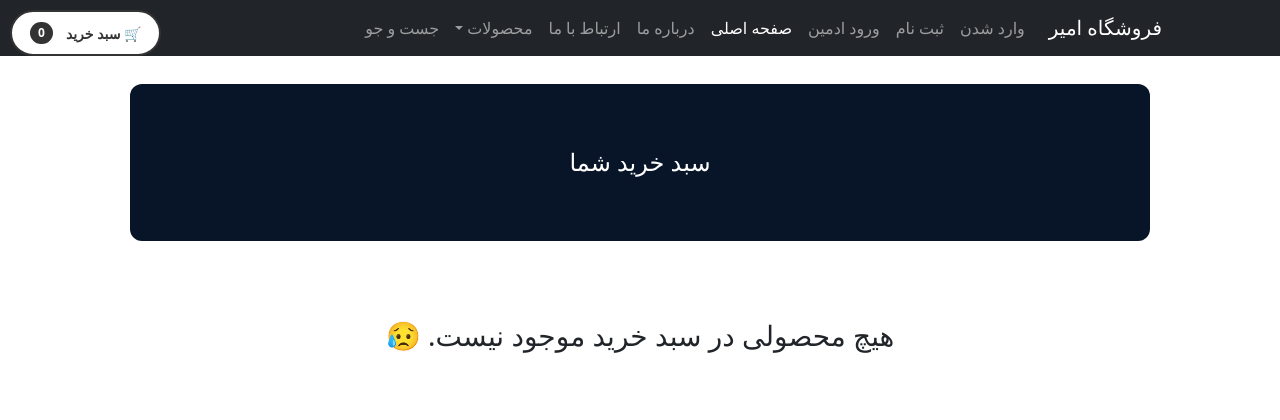
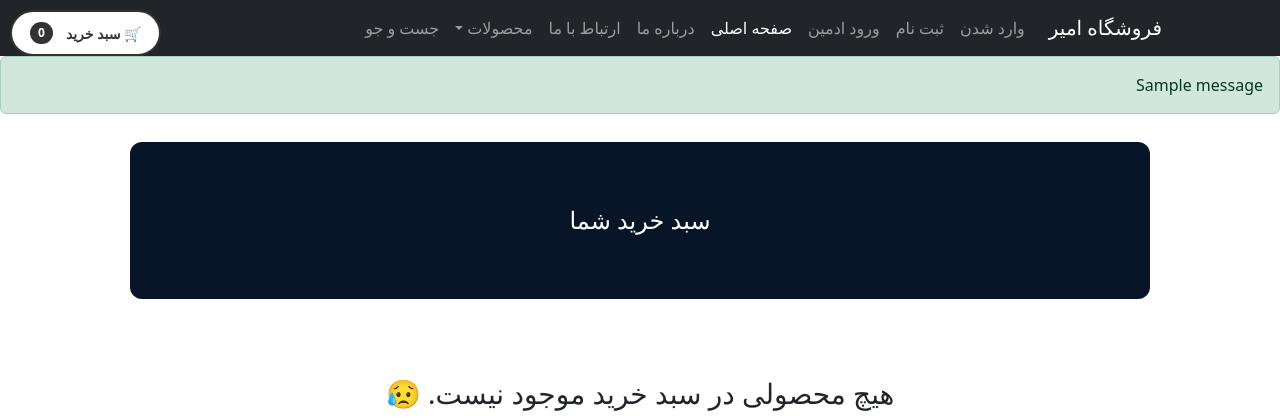
Before and after one commit to amirjavan094-gif/store2, a Django app: page /cart/ in a window 1280 px wide. Shown: the top 420 px of the page. Run offline with Django 5.2, Linux system fonts and the light colour scheme; data comes from the database, SQL or seed files in the repository; tables that the repository leaves empty hold one stand-in row (values such as "Sample post"); one stand-in notice (Sample message) is shown; parts of the project's set-up code (start-up, migrations or seed data) failed here and were passed over.

Commit message:
Update base.html
Fix messages

```diff
--- a/mysite/templates/base.html
+++ b/mysite/templates/base.html
@@ -20,8 +20,19 @@
     <!-- استایل اختصاصی هر صفحه -->
     {% block extra_css %}{% endblock %}
 </head>
+
 <body>
     {% include 'navbar.html' %}
+    {% if messages %}
+<div class="messages">
+    {% for message in messages %}
+        <div class="alert alert-{{ message.tags }}">
+            {{ message }}
+        </div>
+    {% endfor %}
+</div>
+{% endif %}
+
 
     <main class="container my-4">
         {% block content %}
```
